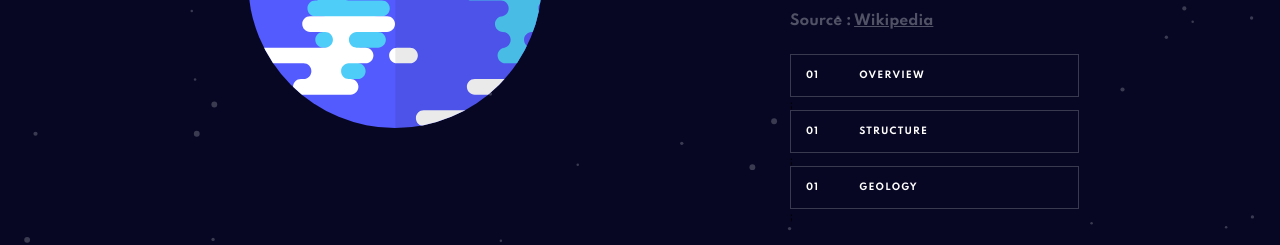
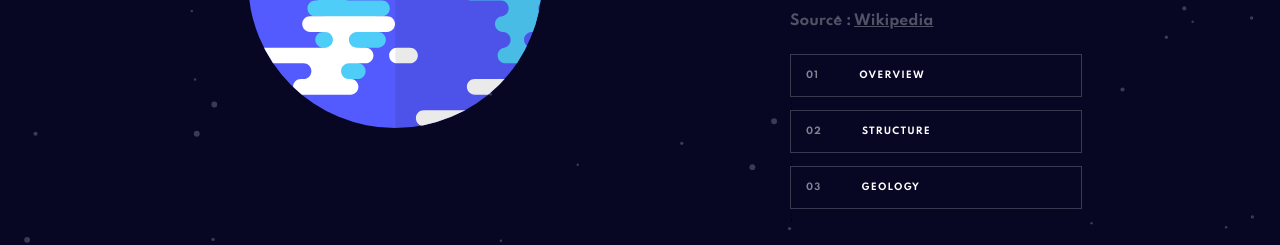
Before and after one commit to iraklikeche/planet-info-app, a React (Create React App) app: page / in a window 1280 px wide. Shown: the part 372-617 px from the top of the page. Built offline with nearby package versions, Linux system fonts and the light colour scheme.

Commit message:
image updates

```diff
--- a/package.json
+++ b/package.json
@@ -10,6 +10,7 @@
     "react": "^18.2.0",
     "react-dom": "^18.2.0",
     "react-helmet": "^6.1.0",
+    "react-router-dom": "^6.10.0",
     "react-scripts": "5.0.1",
     "styled-components": "^5.3.9",
     "web-vitals": "^2.1.4"
--- a/src/components/Buttons.js
+++ b/src/components/Buttons.js
@@ -1,12 +1,30 @@
 import React from "react";
 import styled from "styled-components";
 import data from "../data.json";
+import planet from "../assets/planet-earth.svg";
+import internal from "../assets/planet-earth-internal.svg";
+import geology from "../assets/geology-earth.png";
 
-export default function Buttons() {
-  const Foo = ({ btn, value }) => (
+export default function Buttons(props) {
+  function handleClick(value) {
+    const imgArr = [
+      planet,
+      internal,
+      geology,
+      // data[2].images.planet,
+      // data[2].images.internal,
+      // data[2].images.geology,
+    ];
+
+    props.onButtonClick(imgArr[value - 1]);
+    // console.log(value);
+    // console.log(imgArr[value - 1]);
+  }
+  const Foo = ({ btn, index }) => (
     <ButtonBox>
-      <StyledBtn>
-        <span>01</span> {btn}
+      <StyledBtn onClick={() => handleClick(index + 1)}>
+        <Index>0{index + 1}</Index>
+        {btn}
       </StyledBtn>
       ;
     </ButtonBox>
@@ -15,11 +33,18 @@ export default function Buttons() {
     <div>
       {["Overview", "Structure", "Geology"].map((btn, index) => {
         const key = btn.toLowerCase();
-        return <Foo key={index} btn={btn} value={data[2][key]} />;
+        return <Foo key={index} btn={btn} index={index} value={data[2][key]} />;
       })}
     </div>
   );
 }
+
+const Index = styled.span`
+  color: #fff;
+  opacity: 0.5;
+  font-weight: 700;
+  font-family: Spartan;
+`;
 
 const ButtonBox = styled.div`
   display: flex;
--- a/src/components/MainDisplay.js
+++ b/src/components/MainDisplay.js
@@ -1,16 +1,47 @@
-import React from "react";
+import React, { useState } from "react";
 import styled from "styled-components";
 import planet from "../assets/planet-earth.svg";
 import PlanetParametersDetails from "./PlanetParametersDetails";
 import data from "../data.json";
 import Buttons from "./Buttons";
+import geology from "../assets/geology-earth.png";
 
 export default function MainDisplay() {
-  console.log(data[2].images.planet === "../assets/planet-earth.svg");
+  const [planetImage, setPlanetImage] = useState(planet);
+  const [showGeology, setShowGeology] = useState(false);
+  function handleButtonClick(src) {
+    setPlanetImage(src);
+    setShowGeology(src === geology);
+  }
+
+  // function getPlanetImage(name) {
+  //   switch (name) {
+  //     case "Mercury":
+  //       return "";
+  //     case "Venus":
+  //       return "";
+  //     case "Earth":
+  //       return planet;
+  //     case "Mars":
+  //       return "";
+  //     case "Jupiter":
+  //       return "";
+  //     case "Saturn":
+  //       return "";
+  //     case "Uranus":
+  //       return "";
+  //     case "Neptune":
+  //       return "";
+  //     default:
+  //       return "";
+  //   }
+  // }
+
   return (
     <Center>
       <ImageBox>
-        <PlanetImage src={planet} />
+        <PlanetImage src={planetImage === geology ? planet : planetImage} />
+        {showGeology && <Geology src={geology} />}
       </ImageBox>
       <PlanetDescriptionBox>
         <NameOfPlanet>{data[2].name}</NameOfPlanet>
@@ -20,7 +51,7 @@ export default function MainDisplay() {
           Source :{" "}
           <SourceLink href={data[2].overview.source}>Wikipedia</SourceLink>
         </Source>
-        <Buttons />
+        <Buttons onButtonClick={handleButtonClick} />
       </PlanetDescriptionBox>
       <PlanetParameters>
         <PlanetParametersDetails />
@@ -28,6 +59,13 @@ export default function MainDisplay() {
     </Center>
   );
 }
+
+const Geology = styled.img`
+  width: 20%;
+  position: absolute;
+  top: 50%;
+  transform: translateY(50%);
+`;
 
 const Source = styled.p`
   color: #fff;
@@ -70,6 +108,7 @@ const ImageBox = styled.div`
   display: flex;
   align-items: center;
   justify-content: center;
+  position: relative;
 `;
 
 const Center = styled.div`
--- a/src/data.json
+++ b/src/data.json
@@ -18,7 +18,7 @@
     "radius": "2,439.7 KM",
     "temperature": "430°c",
     "images": {
-      "planet": "planet-mercury.svg",
+      "planet": "./planet-mercury.svg",
       "internal": "./assets/planet-mercury-internal.svg",
       "geology": "./assets/geology-mercury.png"
     }
@@ -66,7 +66,7 @@
     "radius": "6,371 KM",
     "temperature": "16°c",
     "images": {
-      "planet": "../assets/planet-earth.svg",
+      "planet": "./assets/planet-earth.svg",
       "internal": "./assets/planet-earth-internal.svg",
       "geology": "./assets/geology-earth.png"
     }
```
Also changed, not shown: 1 other file (tests, documents, lock files or other folders).
